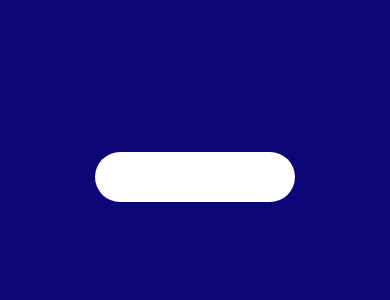
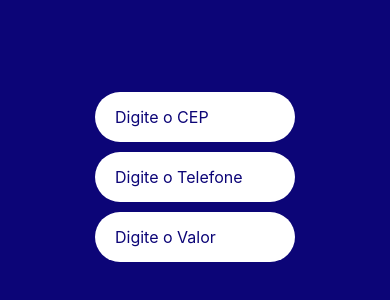
Before and after one commit to humbertoromanojr/mask-custom, a React Native app: screen / in a window 390 px wide. Shown: the part 250-550 px from the top of the page. Built offline with nearby package versions, Linux system fonts and the light colour scheme.

Commit message:
Input maskCurrency

```diff
--- a/src/App.tsx
+++ b/src/App.tsx
@@ -7,19 +7,35 @@ import Input from './components/Input';
 
 const App = () => {
   const [cep, setCep] = useState('');
-
-  const handleInputCustom = (value: string) => {
-    console.log(value);
-  };
+  const [phone, setPhone] = useState('');
+  const [currency, setCurrency] = useState('');
 
   return (
     <View style={{ flex: 1, backgroundColor: '#0c0577', alignItems: 'center', justifyContent: 'center'}}>
       <StatusBar barStyle="light-content" backgroundColor="#0c0577" />
 
       <Input
-      mask="cep"
-      value={cep}
-      inputMaskChange={(text: string) => handleInputCustom(text)} />
+        mask="cep"
+        maxLength={9}
+        value={cep}
+        placeholder="Digite o CEP"
+        inputMaskChange={(text: string) => setCep(text)}
+      />
+
+      <Input
+        mask="phone"
+        maxLength={14}
+        value={phone}
+        placeholder="Digite o Telefone"
+        inputMaskChange={(text: string) => setPhone(text)}
+      />
+
+      <Input
+        mask="currency"
+        value={currency}
+        placeholder="Digite o Valor"
+        inputMaskChange={(text: string) => setCurrency(text)}
+      />
 
     </View>
   );
```
